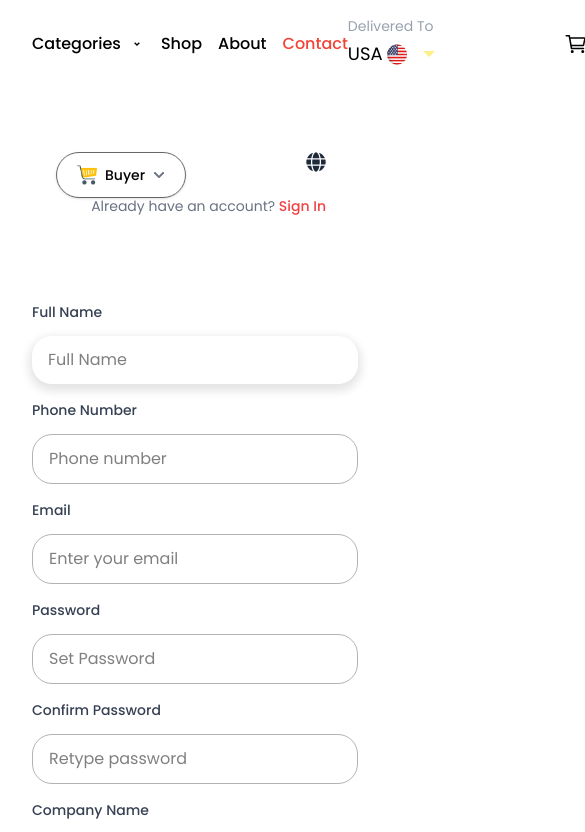
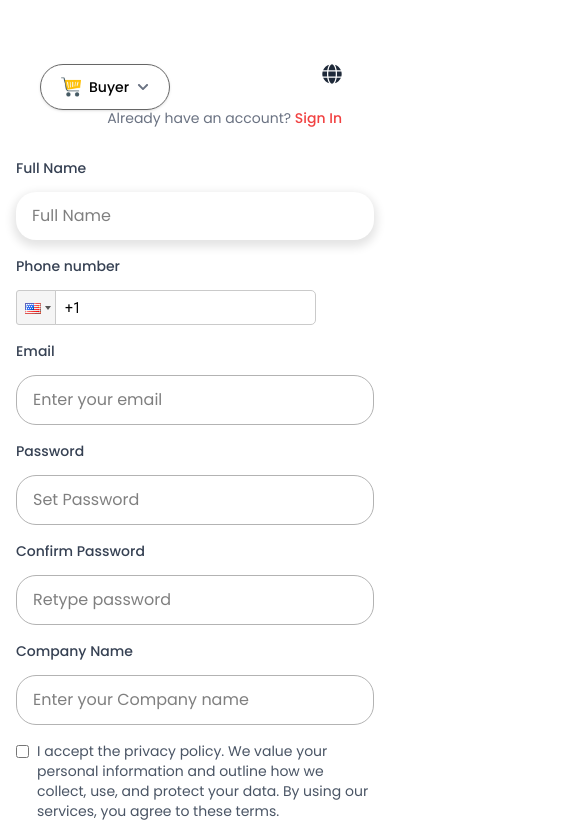
Before and after one commit to softvence-omega/daymoon-frontend, a React (Vite) app: page /signup-buyer in a window 390 px wide. Shown: the top 832 px of the page, 585 px wide, since content can reach past the window. Built offline with nearby package versions, Linux system fonts and the light colour scheme.

Commit message:
SignUp join and BuyerSignUp section created and all device responsive set

```diff
--- a/package.json
+++ b/package.json
@@ -24,6 +24,7 @@
     "react-dom": "^19.0.0",
     "react-hook-form": "^7.54.2",
     "react-icons": "^5.5.0",
+    "react-phone-input-2": "^2.15.1",
     "react-redux": "^9.2.0",
     "react-router-dom": "^7.3.0",
     "tailwind-merge": "^3.0.2",
--- a/src/components/Authentication/BuyerSignup.tsx
+++ b/src/components/Authentication/BuyerSignup.tsx
@@ -1,10 +1,11 @@
-import { useForm } from "react-hook-form";
+import { useForm, Controller } from "react-hook-form";
 import { z } from "zod";
 import { zodResolver } from "@hookform/resolvers/zod";
 import { useNavigate } from "react-router-dom";
 import img from "../../assets/SignUp/signup.png";
 import Nav from "./Nav";
-import CommonWrapper from "@/common/CommonWrapper";
+import PhoneInput from "react-phone-input-2";
+import "react-phone-input-2/lib/style.css";
 
 const signupSchema = z
   .object({
@@ -29,6 +30,7 @@ const BuyerSignup = () => {
   const {
     register,
     handleSubmit,
+    control,
     formState: { errors },
   } = useForm<SignupFormInputs>({ resolver: zodResolver(signupSchema) });
 
@@ -40,22 +42,22 @@ const BuyerSignup = () => {
   };
 
   return (
-    <CommonWrapper>
-      <div className="flex min-h-screen">
-        {/* Left Side */}
-        <div className="hidden md:flex w-1/2 items-center justify-center bg-[#520202]">
+    <div className="w-full min-h-screen">
+      <div className="flex flex-col md:flex-row min-h-screen">
+        {/* Left Side - Hidden on mobile, visible on desktop */}
+        <div className="hidden md:flex md:w-1/2 items-center justify-center bg-[#651D17]">
           <img src={img} alt="Signup visual" className="w-3/4 object-contain" />
         </div>
 
-        {/* Right Side */}
-        <div className="w-full md:w-1/2 bg-white flex items-center justify-center px-4 py-12">
-          <div className="w-full max-w-full">
-            {/* Nav at the top, wider than the form */}
-            <div className="pb-12">
+        {/* Right Side - Full width on mobile, half width on desktop */}
+        <div className="w-full md:w-1/2 bg-white flex flex-col items-center justify-center px-4 py-12">
+          {/* Nav always at the top */}
+          <div className="w-full max-w-full pb-8">
             <Nav />
           </div>
-            {/* Form below Nav, slightly narrower */}
-            <div className="w-full max-w-md mx-auto mt-10">
+
+          {/* Form */}
+          <div className="w-full max-w-md mx-auto">
             <form onSubmit={handleSubmit(onSubmit)} className="space-y-4">
               {/* Full Name */}
               <div>
@@ -66,30 +68,36 @@ const BuyerSignup = () => {
                   type="text"
                   placeholder="Full Name"
                   {...register("name")}
-                    className="w-full px-4 py-3 focus:outline-none focus:ring-1 focus:ring-[#1565D8] rounded-[20px] bg-white shadow-[0px_4px_10px_3px_rgba(0,0,0,0.11)] self-stretch"
+                  className="w-full px-4 py-3 focus:outline-none focus:ring-1 focus:ring-[#1565D8] rounded-[20px] bg-white shadow-[0px_4px_10px_3px_rgba(0,0,0,0.11)]"
                 />
                 {errors.name && (
-                    <p className="text-sm text-red-500">
-                      {errors.name.message}
-                    </p>
+                  <p className="text-sm text-red-500">{errors.name.message}</p>
                 )}
               </div>
 
               {/* Phone Number */}
               <div>
                 <label className="block text-sm font-medium text-gray-700 mb-[14px]">
-                    Phone Number
+                  Phone number
                 </label>
-                  <input
-                    type="text"
-                    placeholder="Phone number"
-                    {...register("phone")}
-                    className="w-full px-4 py-3 rounded-[20px] border border-[#B3B3B3] bg-white focus:outline-none focus:ring-1 focus:ring-blue-400"
+                <Controller
+                  name="phone"
+                  control={control}
+                  render={({ field }) => (
+                    <PhoneInput
+                      {...field}
+                      country={"us"}
+                      containerClass="w-full"
+                      inputClass="w-full px-4 py-3"
+                      specialLabel=""
+                      onChange={field.onChange}
+                      value={field.value}
+                      enableSearch
+                    />
+                  )}
                 />
                 {errors.phone && (
-                    <p className="text-sm text-red-500">
-                      {errors.phone.message}
-                    </p>
+                  <p className="text-sm text-red-500">{errors.phone.message}</p>
                 )}
               </div>
 
@@ -105,9 +113,7 @@ const BuyerSignup = () => {
                   className="w-full px-4 py-3 rounded-[20px] border border-[#B3B3B3] bg-white focus:outline-none focus:ring-1 focus:ring-blue-400"
                 />
                 {errors.email && (
-                    <p className="text-sm text-red-500">
-                      {errors.email.message}
-                    </p>
+                  <p className="text-sm text-red-500">{errors.email.message}</p>
                 )}
               </div>
 
@@ -174,8 +180,8 @@ const BuyerSignup = () => {
                 />
                 <label className="text-sm text-gray-600">
                   I accept the privacy policy. We value your personal
-                    information and outline how we collect, use, and protect
-                    your data. By using our services, you agree to these terms.
+                  information and outline how we collect, use, and protect your
+                  data. By using our services, you agree to these terms.
                 </label>
               </div>
               {errors.terms && (
@@ -194,7 +200,6 @@ const BuyerSignup = () => {
         </div>
       </div>
     </div>
-    </CommonWrapper>
   );
 };
 
--- a/src/components/Authentication/SignupJoin.tsx
+++ b/src/components/Authentication/SignupJoin.tsx
@@ -17,8 +17,8 @@ const SignupJoin = () => {
 
   return (
     <div className="flex flex-col lg:flex-row min-h-screen w-full font-sans">
-        {/* Left Side - Always visible but stacked on mobile */}
-        <div className="lg:w-1/2 bg-[#651D17] flex items-center justify-center py-8 lg:py-0">
+      {/* Left Side */}
+      <div className="w-full lg:w-1/2 bg-[#651D17] flex items-center justify-center min-h-[300px] lg:min-h-screen py-8">
         <img
           src={img}
           alt="Signup"
@@ -26,26 +26,32 @@ const SignupJoin = () => {
         />
       </div>
 
-        {/* Right Side - Full width on mobile, half on desktop */}
-        <div className="w-full lg:w-1/2 bg-white relative flex items-center justify-center px-4 sm:px-6 md:px-8 lg:px-10 py-8 lg:py-0">
+      {/* Right Side */}
+      <div className="w-full lg:w-1/2 bg-white flex flex-col min-h-[300px] lg:min-h-screen items-center">
+        <div className="w-full max-w-[616px] mx-auto flex flex-col flex-1 h-full px-4 sm:px-6 md:px-8 lg:px-10">
           {/* Language + Sign In */}
-          <div className="absolute top-4 sm:top-6 right-4 sm:right-8 w-full max-w-[616px] text-sm">
+          <div className="flex justify-end pt-10">
+            <div className="text-sm text-right">
               <div className="flex justify-end">
-              <FaGlobe className="text-gray-800 w-[18px] h-[18px] sm:w-[20px] sm:h-[20px]" />
+                <FaGlobe className="text-gray-800 w-[20px] h-[20px]" />
               </div>
-            <p className="text-gray-500 mt-4 sm:mt-8 text-right text-xs sm:text-sm">
+              <p className="text-gray-500 mt-4 text-xs sm:text-sm">
                 Already have an account?{" "}
                 <span className="text-[#F14141] font-medium cursor-pointer">
                   Sign In
                 </span>
               </p>
             </div>
-
-          {/* Form Content */}
-          <div className="w-full max-w-[616px] mt-4 sm:mt-0">
-            <h1 className="text-[18px] sm:text-[22px] font-bold text-black mb-2">JOIN US!</h1>
+          </div>
+          {/* Centered Form Content */}
+          <div className="flex flex-1 items-center justify-center w-full">
+            <div className="w-full py-8">
+              <h1 className="text-[18px] sm:text-[22px] font-bold text-black mb-2">
+                JOIN US!
+              </h1>
               <p className="text-gray-600 text-[12px] sm:text-[14px] mb-6 leading-[1.4]">
-              To begin this journey, tell us what type of account you'd be opening.
+                To begin this journey, tell us what type of account you'd be
+                opening.
               </p>
 
               {/* Cards */}
@@ -66,7 +72,6 @@ const SignupJoin = () => {
                       alt="Buyer"
                     />
                   </div>
-
                   <div>
                     <h3 className="font-semibold text-black text-xs sm:text-sm mb-1">
                       Buyer
@@ -77,7 +82,6 @@ const SignupJoin = () => {
                     </p>
                   </div>
                 </div>
-
                 {/* Supplier Card */}
                 <div
                   onClick={() => setRole("supplier")}
@@ -105,7 +109,6 @@ const SignupJoin = () => {
                   </div>
                 </div>
               </div>
-
               {/* Button */}
               <button
                 onClick={handleSubmit}
@@ -121,6 +124,8 @@ const SignupJoin = () => {
             </div>
           </div>
         </div>
+      </div>
+    </div>
   );
 };
 
```
Also changed, not shown: src/routes/Routes.tsx (+10 -9 lines), 1 other file (tests, documents, lock files or other folders). Lines whose indentation alone changed are shown as unchanged.
